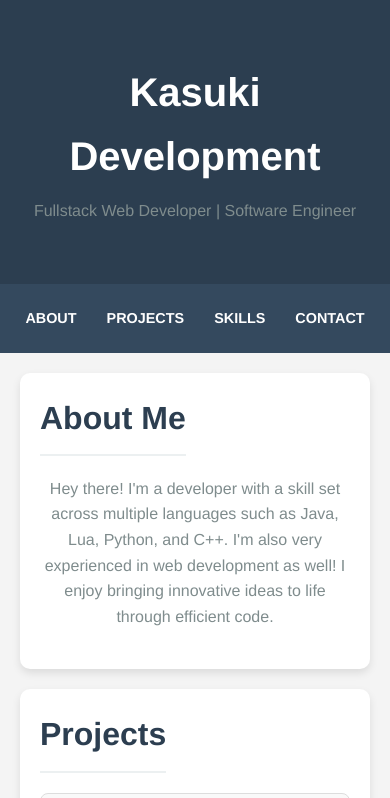
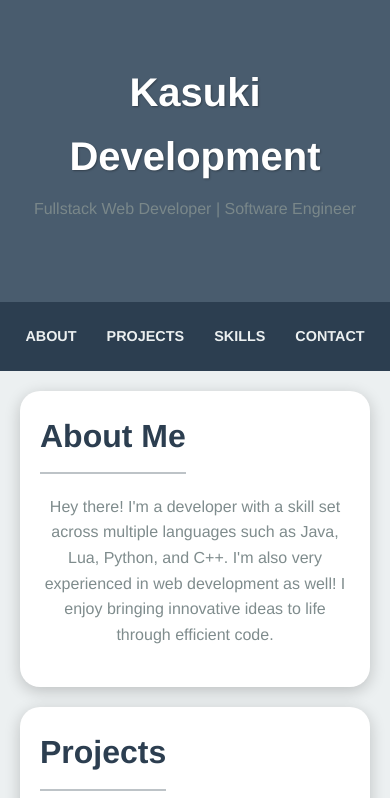
Before and after one commit to Tylers31/Portfolio, a plain HTML site: page index.html in a window 390 px wide. Shown: the top 798 px of the page. Drawn offline with Linux system fonts and the light colour scheme.

Commit message:
Update index.html

```diff
--- a/index.html
+++ b/index.html
@@ -5,190 +5,7 @@
     <meta name="viewport" content="width=device-width, initial-scale=1.0">
     <meta http-equiv="X-UA-Compatible" content="ie=edge">
     <title>Kasuki Development - Portfolio</title>
-    <style>
-        /* Global Styles */
-        * {
-            margin: 0;
-            padding: 0;
-            box-sizing: border-box;
-            scroll-behavior: smooth; /* Enables smooth scrolling */
-        }
-
-        body {
-            font-family: 'Helvetica Neue', Arial, sans-serif;
-            line-height: 1.6;
-            color: #333;
-            background-color: #f4f4f4;
-        }
-
-        a {
-            text-decoration: none;
-            color: inherit;
-        }
-
-        /* Header Section */
-        header {
-            background-color: #2c3e50;
-            color: white;
-            padding: 60px 20px;
-            text-align: center;
-        }
-
-        header h1 {
-            font-size: 3rem;
-            font-weight: bold;
-            margin-bottom: 10px;
-        }
-
-        header p {
-            font-size: 1.2rem;
-            margin-bottom: 0;
-        }
-
-        /* Navigation Bar */
-        nav {
-            display: flex;
-            flex-wrap: wrap; /* Allow wrapping for smaller screens */
-            justify-content: center;
-            background-color: #34495e;
-            padding: 10px;
-            position: sticky;
-            top: 0;
-            z-index: 1000;
-        }
-
-        nav a {
-            color: white;
-            margin: 0 10px; /* Reduced margin */
-            padding: 10px 15px; /* Reduced padding */
-            font-size: 1rem;
-            font-weight: bold;
-            text-transform: uppercase;
-            border-radius: 25px;
-            transition: all 0.3s ease; /* For smooth hover transition */
-        }
-
-        nav a:hover {
-            background-color: #1abc9c;
-            color: white;
-            transform: translateY(-3px); /* Slight lift effect */
-        }
-
-        /* Section Styling */
-        section {
-            max-width: 1100px;
-            margin: 40px auto;
-            padding: 20px;
-            background-color: white;
-            border-radius: 10px;
-            box-shadow: 0 4px 8px rgba(0, 0, 0, 0.1);
-        }
-
-        h2 {
-            text-align: center;
-            color: #2c3e50;
-            font-size: 2.5rem;
-            margin-bottom: 20px;
-            border-bottom: 2px solid #ecf0f1;
-            display: inline-block;
-            padding-bottom: 10px;
-        }
-
-        p {
-            text-align: center;
-            font-size: 1.2rem;
-            color: #7f8c8d;
-            margin-bottom: 20px;
-        }
-
-        /* Projects & Skills Grid */
-        .grid-container {
-            display: grid;
-            grid-template-columns: repeat(auto-fit, minmax(300px, 1fr));
-            gap: 20px;
-        }
-
-        .grid-item {
-            background-color: #f9f9f9;
-            padding: 20px;
-            border-radius: 8px;
-            border: 1px solid #ddd;
-            transition: all 0.3s ease;
-            text-align: center;
-        }
-
-        .grid-item:hover {
-            transform: translateY(-10px);
-            box-shadow: 0 10px 20px rgba(0, 0, 0, 0.1);
-        }
-
-        .grid-item h3 {
-            color: #2c3e50;
-            margin-bottom: 10px;
-            font-size: 1.5rem;
-        }
-
-        .grid-item p {
-            color: #7f8c8d;
-            font-size: 1rem;
-        }
-
-        /* Contact Section */
-        #contact p {
-            font-size: 1.1rem;
-        }
-
-        #contact a {
-            color: #3498db;
-            font-weight: bold;
-        }
-
-        #contact a:hover {
-            text-decoration: underline;
-        }
-
-        /* Footer */
-        footer {
-            text-align: center;
-            background-color: #2c3e50;
-            color: white;
-            padding: 20px;
-            margin-top: 40px;
-        }
-
-        footer p {
-            font-size: 0.9rem;
-        }
-
-        /* Media Queries */
-        @media (max-width: 600px) {
-            header h1 {
-                font-size: 2.5rem; /* Reduced font size for header */
-            }
-
-            header p {
-                font-size: 1rem; /* Reduced font size for paragraph */
-            }
-
-            nav a {
-                font-size: 0.9rem;
-                margin: 5px; /* Reduced margin */
-                padding: 8px 10px; /* Reduced padding */
-            }
-
-            h2 {
-                font-size: 2rem; /* Reduced font size for headings */
-            }
-
-            p {
-                font-size: 1rem; /* Reduced font size for paragraphs */
-            }
-
-            section {
-                margin: 20px; /* Reduced margin for sections */
-            }
-        }
-    </style>
+    <link rel="stylesheet" type="text/css" href="style.css">
 </head>
 <body>
 
@@ -277,7 +94,8 @@
 
 <section id="contact">
     <h2>Contact Me</h2>
-    <p>Feel free to add me on Discord @ kasuki_ovo</p>
+    <p>Roblox @ <a href="https://www.roblox.com/users/2370958718/profile">kasuki_ovo</a></p>
+    <p>Discord @ kasuki_ovo</p>
 </section>
 
 <footer>
```
